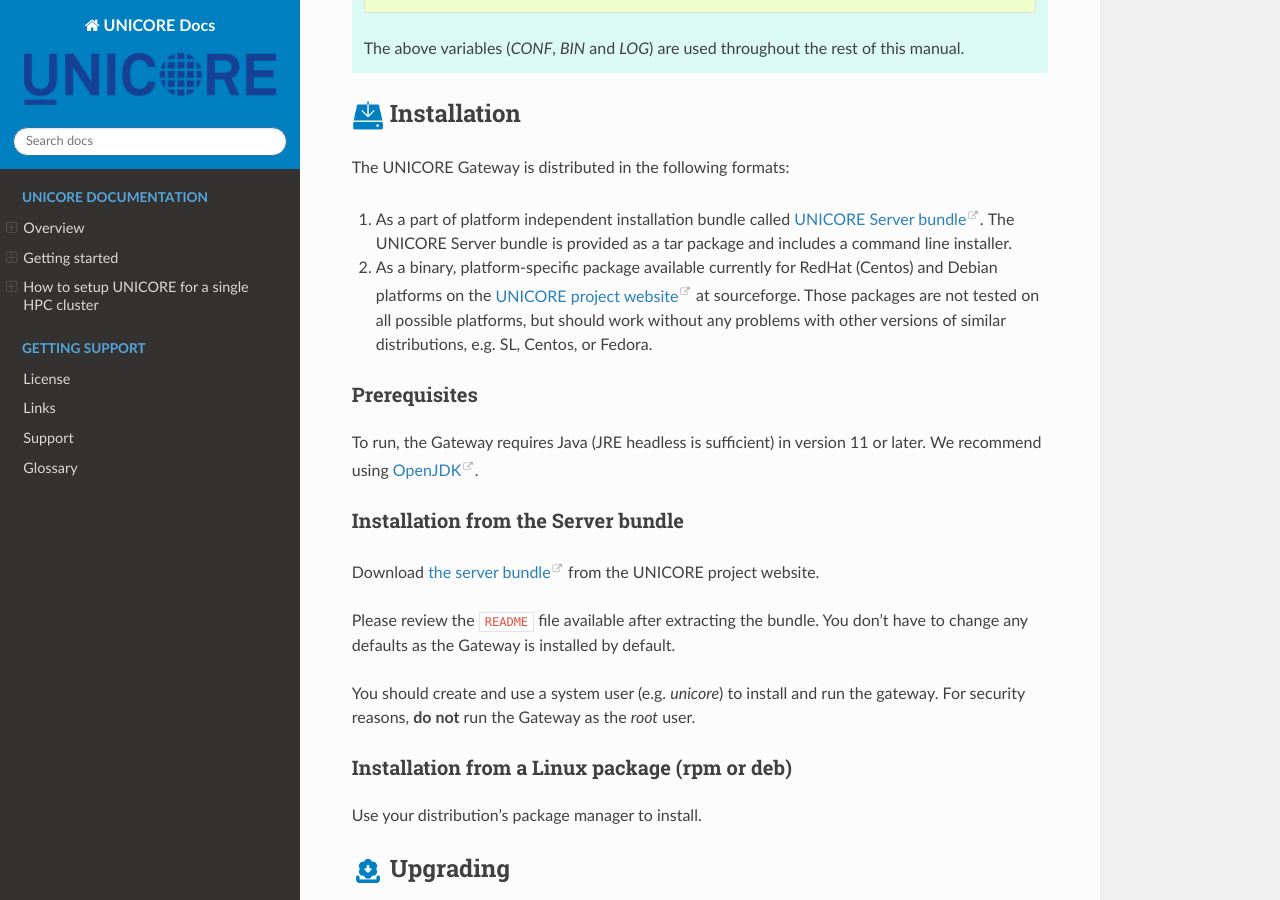
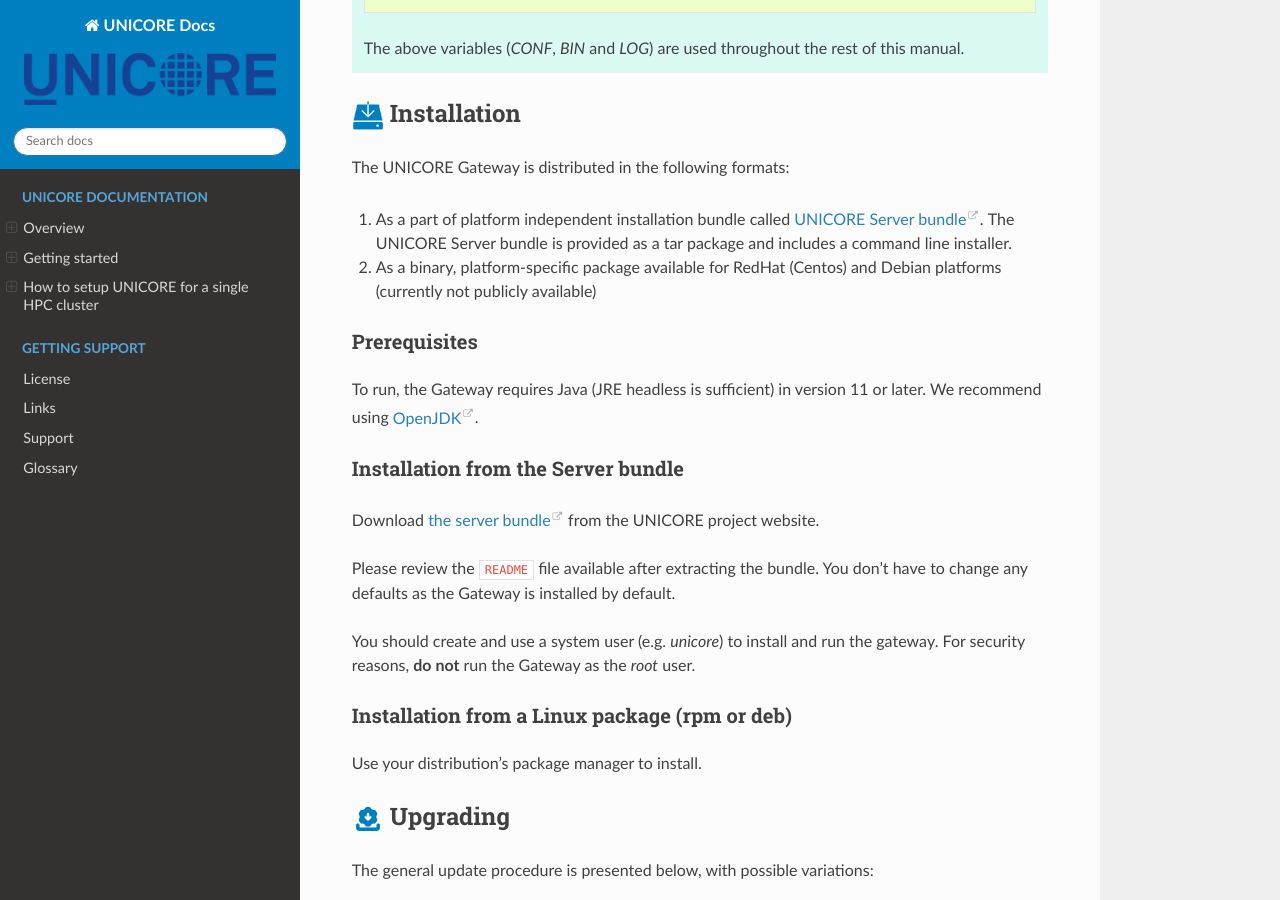
Before and after one commit to UNICORE-EU/unicore-docs, a Sphinx documentation site: the page built from source/admin-docs/gateway/gw-manual.rst, in a window 1280 px wide and 900 px high, scrolled down 1259 px. Built offline with Sphinx 7.4.7 and the Read the Docs theme 3.1.0, drawn with Linux system fonts in a browser that asks for light colours.

Commit message:
fix download links

```diff
--- a/source/admin-docs/gateway/gw-manual.rst
+++ b/source/admin-docs/gateway/gw-manual.rst
@@ -73,14 +73,11 @@
 The UNICORE Gateway is distributed in the following formats:
 
 #. As a part of platform independent installation bundle called
-   `UNICORE Server bundle <https://sourceforge.net/projects/unicore/files/Servers/Core/>`_.
+   `UNICORE Server bundle <https://github.com/UNICORE-EU/server-bundle/releases>`_.
    The UNICORE Server bundle is provided as a tar package and includes a command line installer.
-#. As a binary, platform-specific package available currently for
-   RedHat (Centos) and Debian platforms on the
-   `UNICORE project website <https://sourceforge.net/p/unicore/wiki/Linux_Repositories/>`_
-   at sourceforge. Those packages are not tested
-   on all possible platforms, but should work without any problems with
-   other versions of similar distributions, e.g. SL, Centos, or Fedora.
+#. As a binary, platform-specific package available for
+   RedHat (Centos) and Debian platforms (currently not publicly available)
+
 
 Prerequisites
 ~~~~~~~~~~~~~
@@ -93,7 +90,7 @@
 Installation from the Server bundle
 ~~~~~~~~~~~~~~~~~~~~~~~~~~~~~~~~~~~
 
-Download `the server bundle <https://sourceforge.net/projects/unicore/files/Servers/Core/>`_
+Download `the server bundle <https://github.com/UNICORE-EU/server-bundle/releases>`_
 from the UNICORE project website.
 
 Please review the ``README`` file available after extracting the
--- a/source/gettingstarted.rst
+++ b/source/gettingstarted.rst
@@ -21,7 +21,7 @@
 ------------------
 
 If you wish to experiment with a UNICORE server installation, one simple way is to
-download the `Core Server Bundle <https://sourceforge.net/projects/unicore/files/Servers/Core/>`_
+download the `Core Server Bundle <https://github.com/UNICORE-EU/server-bundle/releases>`_
 which can be installed very quickly on a single test machine or even your laptop.
 
 If you are a `Docker <https://docs.docker.com>`_ user, you can try our
```
Also changed, not shown: source/admin-docs/registry/index.rst (+3 -4 lines), source/admin-docs/tsi/tsi-manual.rst (+3 -7 lines), 5 other files.
